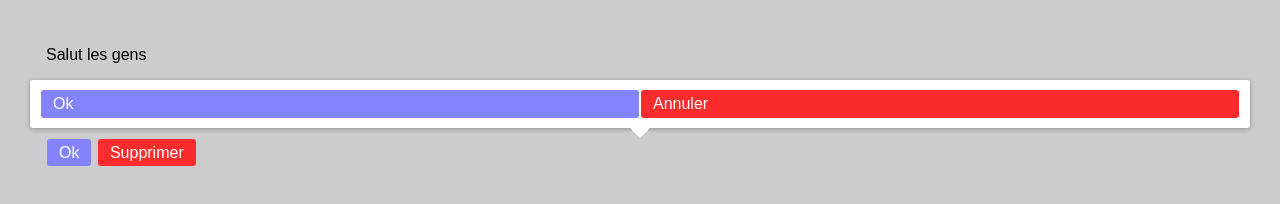
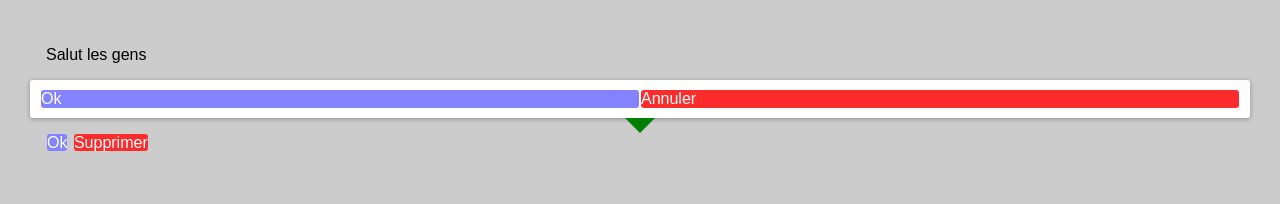
Before and after one commit to aurma97/sass_formation, a plain HTML site: page index.html in a window 1280 px wide. Drawn offline with Linux system fonts and the light colour scheme.

Commit message:
ending with mixins

```diff
--- /dev/null
+++ b/sass/libs/functions.scss
@@ -0,0 +1,3 @@
+@function rem($size, $base: 16){
+    @return $size / $base * 1 rem
+}
--- a/sass/libs/mixins.scss
+++ b/sass/libs/mixins.scss
@@ -12,3 +12,17 @@
     -o-transform: $transform;
     transform: $transform;
 }
+
+@mixin triangle($color: #fff, $size: 10px){
+    &::after {
+        content: '';
+        width: 0;
+        height: 0;
+        border-top: $size solid $color;
+        border-left: $size solid transparent;
+        border-right: $size solid transparent;
+        position: absolute;
+        bottom: $size * - 1;
+        left: calc(50% - #{$size});
+    }
+}
--- a/sass/style.scss
+++ b/sass/style.scss
@@ -1,10 +1,15 @@
 $medium: 200px;
 @import 'libs/reset.scss';
+@import 'libs/functions.scss';
 @import 'libs/mixins.scss';
 @import 'libs/responsive.scss';
 
 $primary: 10px 10px;
 $padding: 20px;
+
+html, body {
+    font-size: 16px;
+}
 
 body {
     padding: $padding + 10px;
@@ -30,7 +35,7 @@ p {
 
 %btn {
     border-radius: 3px;
-    padding: 5px 12px;
+    padding: rem(5, 16) rem(12);
 }
 
 .btn {
@@ -67,19 +72,9 @@ p {
     // @include rotate(90deg);
     // @include transform(rotage(40deg))
     position: relative;
+    @include triangle($color: green, $size: 15px);
 }
 
-.card::after {
-    content: '';
-    width: 0;
-    height: 0;
-    border-top: 10px solid #fff;
-    border-left: 10px solid transparent;
-    border-right: 10px solid transparent;
-    position: absolute;
-    bottom: -10px;
-    left: calc(50% - 10px);
-}
 
 .card-action {
     @extend .btn;
```
Also changed, not shown: style.css, 1 other file.
